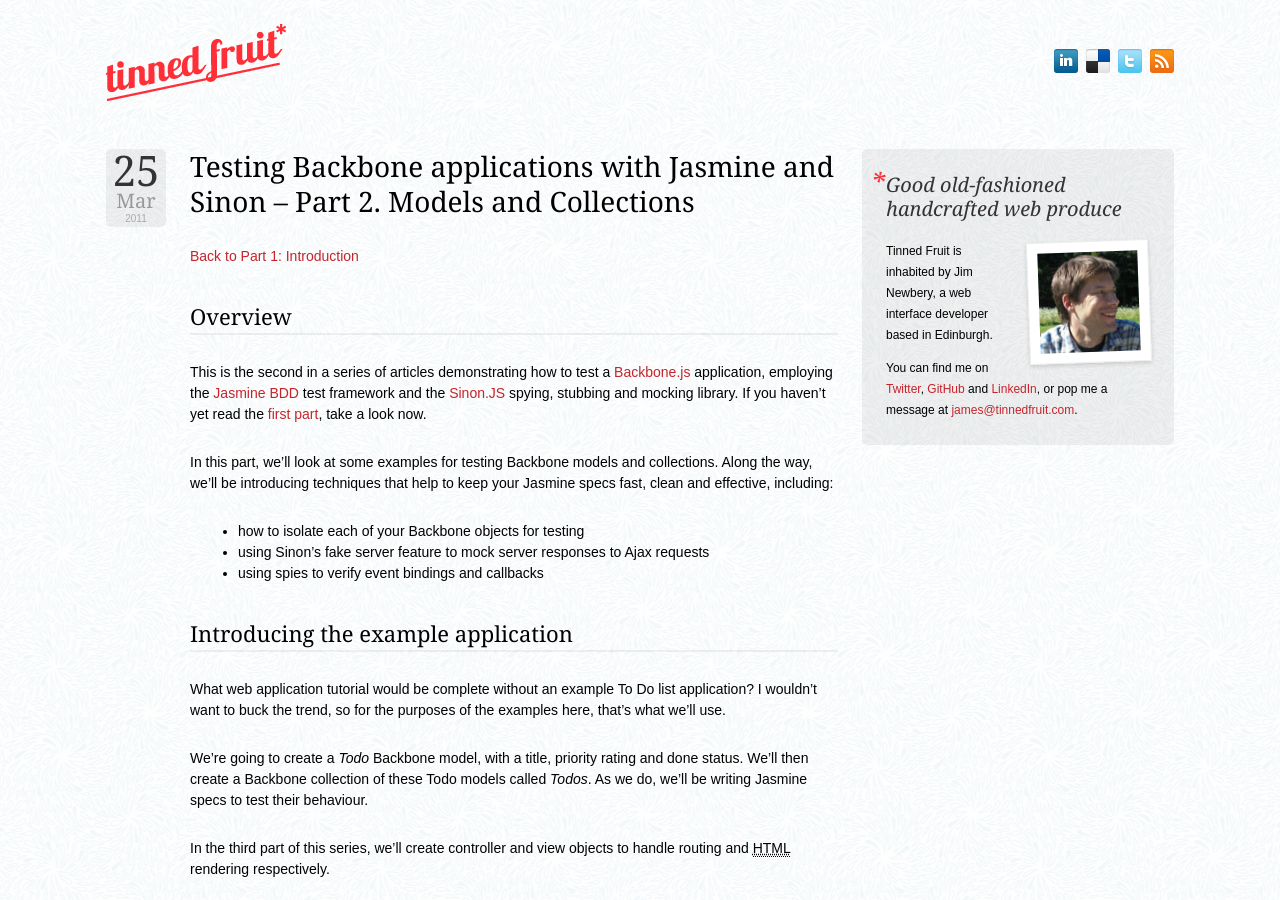
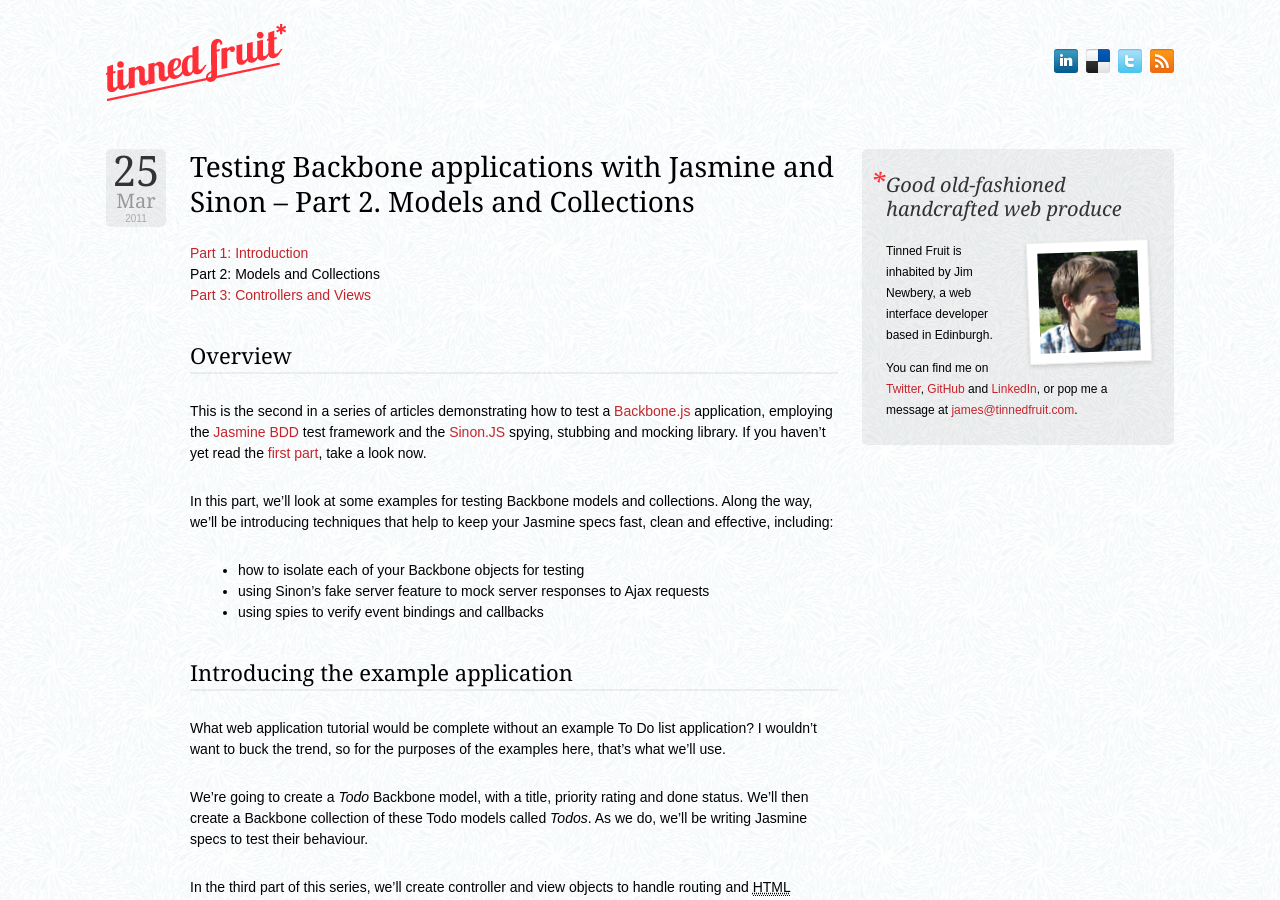
Before and after one commit to froots/froots.github.io, a Jekyll site: the page built from _posts/2011-03-25-testing-backbone-apps-with-jasmine-sinon-2.md, in a window 1280 px wide and 900 px high. Built offline with Jekyll 4.4.1, drawn with Linux system fonts in a browser that asks for light colours; Markdown is read by kramdown in place of the engine named in the settings; comment, search, counter and statistics services are not loaded; some of the changed text lies outside the part shown.

Commit message:
Amended nav on previous Backbone testing posts

```diff
--- a/_posts/2011-03-25-testing-backbone-apps-with-jasmine-sinon-2.md
+++ b/_posts/2011-03-25-testing-backbone-apps-with-jasmine-sinon-2.md
@@ -5,7 +5,13 @@
 description: Part 2 of the series looks at testing Backbone.js models and collections, using Sinon.JS to create fake web servers for testing Ajax requests and spies for verifying event bindings and callbacks.
 ---
 
-[Back to Part 1: Introduction](/2011/03/03/testing-backbone-apps-with-jasmine-sinon.html)
+<nav>
+    <ul>
+        <li><a href="/2011/03/03/testing-backbone-apps-with-jasmine-sinon.html">Part 1: Introduction</a></li>
+        <li>Part 2: Models and Collections</li>
+        <li><a href="/2011/04/26/testing-backbone-apps-with-jasmine-sinon-3.html">Part 3: Controllers and Views</a></li>
+    </ul>
+</nav>
 
 ### Overview
 
@@ -640,4 +646,10 @@
 
 That concludes our look at testing Backbone.js models and collections. Next time we'll look at Backbone.js controllers and in particular, views, which represent a particular challenge for unit testing.
 
-[Back to Part 1: Introduction](/2011/03/03/testing-backbone-apps-with-jasmine-sinon.html)
+<nav>
+    <ul>
+        <li><a href="/2011/03/03/testing-backbone-apps-with-jasmine-sinon.html">Part 1: Introduction</a></li>
+        <li>Part 2: Models and Collections</li>
+        <li><a href="/2011/04/26/testing-backbone-apps-with-jasmine-sinon-3.html">Part 3: Controllers and Views</a></li>
+    </ul>
+</nav>
```
Also changed, not shown: _posts/2011-03-03-testing-backbone-apps-with-jasmine-sinon.md (+14 -2 lines).
